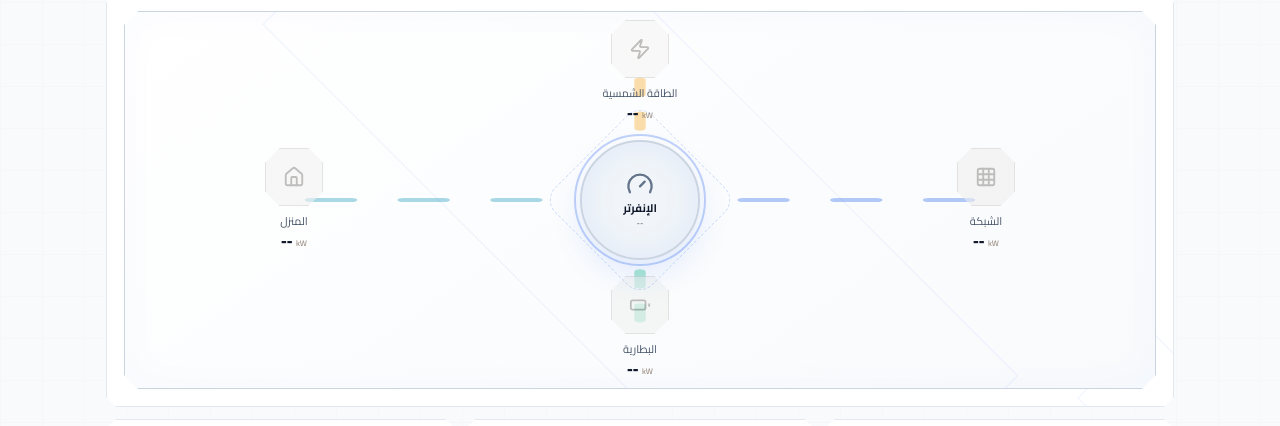
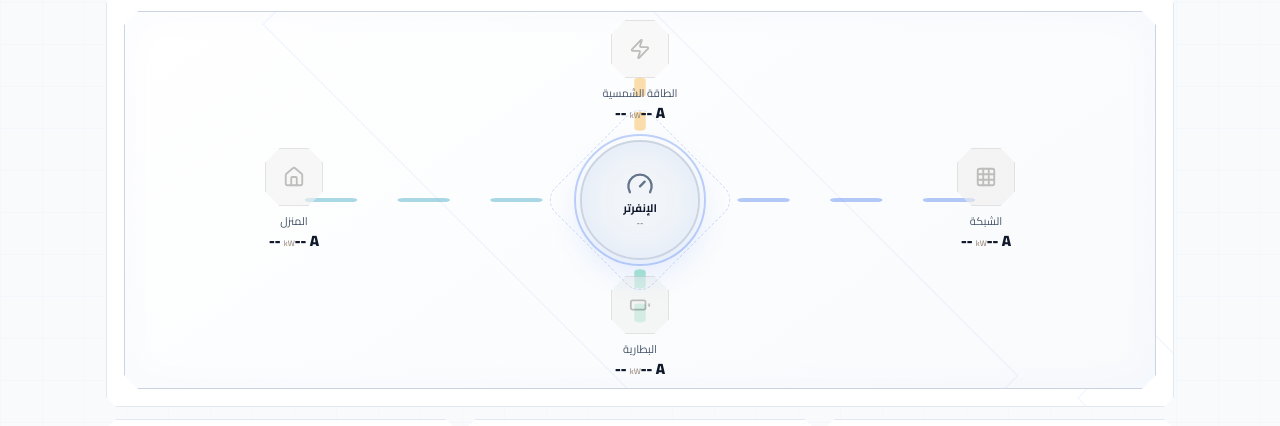
Before and after one commit to mahmoudbir-glitch/Solar, a Next.js app: page / in a window 1280 px wide. Shown: the part 250-676 px from the top of the page. Built offline with nearby package versions, Linux system fonts and the light colour scheme.

Commit message:
feat: show ampere values around inverter map

```diff
--- a/src/components/EnergyFlow.tsx
+++ b/src/components/EnergyFlow.tsx
@@ -14,7 +14,11 @@ const nodes=[
 ] as const;
 
 function kw(w:number|null){return w===null?'--':(w/1000).toFixed(2)}
-
+function amp(value:number|null){return value===null?'--':Math.abs(value).toFixed(1)}
+function derivedAmp(powerW:number|null,voltageV:number|null){
+ if(powerW===null||voltageV===null||voltageV<=0)return null;
+ return Math.abs(powerW/voltageV);
+}
 function pulseDuration(w:number|null){
  if(w===null||w<=0)return '2.8s';
  const power=Math.min(Math.abs(w),7200);
@@ -26,6 +30,12 @@ export function EnergyFlow({telemetry}:Props){
  // Missing/stale/non-gateway data keeps the diagram completely static.
  const dataValid=telemetry.source==='gateway' && Boolean(telemetry.timestamp);
  const solarDuration=pulseDuration(telemetry.solarPowerW);
+ const solarCurrent=telemetry.pvCurrentA;
+ const homeCurrent=telemetry.outputApparentPowerVA!==null&&telemetry.outputVoltageV!==null&&telemetry.outputVoltageV>0
+  ? derivedAmp(telemetry.outputApparentPowerVA,telemetry.outputVoltageV)
+  : derivedAmp(telemetry.loadPowerW,telemetry.outputVoltageV);
+ const batteryCurrent=telemetry.batteryCurrentA;
+ const gridCurrent=derivedAmp(telemetry.gridPowerW,telemetry.gridVoltageV);
  return <div className={`energy-flow ${dataValid?'is-online':'is-offline'}`} aria-label="مخطط تدفق الطاقة">
   <svg className="flow-svg" viewBox="0 0 100 100" preserveAspectRatio="none" aria-hidden="true">
    <line className="flow-path solar-path" x1="50" y1="18" x2="50" y2="40"/>
@@ -34,12 +44,13 @@ export function EnergyFlow({telemetry}:Props){
    <line className="flow-path grid-path" x1="18" y1="50" x2="40" y2="50"/>
   </svg>
   {nodes.map(({key,title,icon:Icon,color,position})=>{
-   const value=key==='solar'?kw(telemetry.solarPowerW):key==='home'?kw(telemetry.loadPowerW):key==='battery'?kw(telemetry.batteryPowerW):'--';
+   const value=key==='solar'?kw(telemetry.solarPowerW):key==='home'?kw(telemetry.loadPowerW):key==='battery'?kw(telemetry.batteryPowerW):kw(telemetry.gridPowerW);
+   const current=key==='solar'?solarCurrent:key==='home'?homeCurrent:key==='battery'?batteryCurrent:gridCurrent;
    const duration=key==='solar'?solarDuration:key==='home'?pulseDuration(telemetry.loadPowerW):key==='battery'?pulseDuration(telemetry.batteryPowerW):pulseDuration(telemetry.gridPowerW);
    return <div key={key} className={`flow-node flow-node-${position}`} style={{'--node-color':color,'--pulse-duration':duration} as CSSProperties}>
     <div className="flow-node-icon"><Icon size={22}/></div>
     <div className="flow-node-title">{title}</div>
-    <div className="flow-node-value">{value} <small>kW</small></div>
+    <div className="flow-node-value"><span className="power-value">{value} <small>kW</small></span><span className="flow-node-current"><span className="current-number">{amp(current)}</span> A</span></div>
    </div>
   })}
   <div className="flow-center">
```
